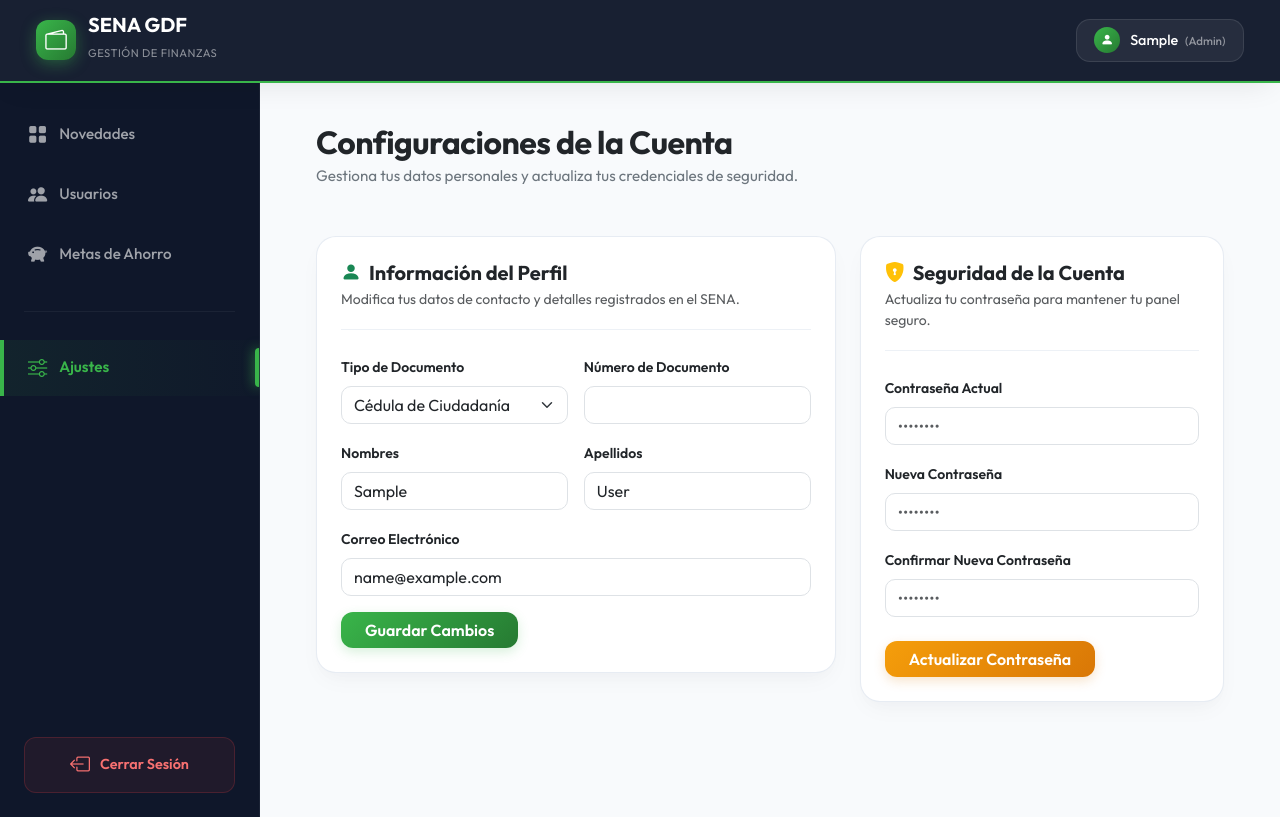
After one commit to majitohenaom/proyecto-django---lilli, a Django app: page /dashboard/configuraciones/ in a window 1280 px wide. The commit adds this page. Run offline with Django 5.2, Linux system fonts and the light colour scheme; the visitor is signed in with stand-in values (Sample User, id 1); data that the repository does not hold is empty.

Commit message:
septimo commit - configuraciones funcional

```diff
--- a/sena/templates/base_dashboard.html
+++ b/sena/templates/base_dashboard.html
@@ -368,13 +368,11 @@
                 <i class="bi bi-piggy-bank-fill"></i>
                 <span>Metas de Ahorro</span>
             </a>
-            {% if rol_usuario == 'administrador' %}
             <div class="sidebar-divider"></div>
-            <a href="#" class="sidebar-menu-link {% if active_tab == 'ajustes' %}active{% endif %}">
+            <a href="{% url 'configuraciones' %}" class="sidebar-menu-link {% if active_tab == 'configuraciones' %}active{% endif %}">
                 <i class="bi bi-sliders"></i>
                 <span>Ajustes</span>
             </a>
-            {% endif %}
         </nav>
 
         <!-- Sidebar Footer con Boton de Cerrar Sesion -->
--- /dev/null
+++ b/sena/templates/configuraciones.html
@@ -0,0 +1,133 @@
+{% extends 'base_dashboard.html' %}
+
+{% block title %}Ajustes - SENA GDF{% endblock %}
+
+{% block extra_css %}
+<style>
+    .config-card {
+        border: none;
+        border-radius: 20px;
+        background-color: white;
+        box-shadow: var(--card-shadow);
+        border: 1px solid rgba(226, 232, 240, 0.8);
+        transition: transform 0.3s cubic-bezier(0.16, 1, 0.3, 1), box-shadow 0.3s cubic-bezier(0.16, 1, 0.3, 1);
+    }
+
+    .config-card:hover {
+        box-shadow: var(--card-shadow-hover);
+    }
+
+    .form-control:focus, .form-select:focus {
+        border-color: var(--sena-primary) !important;
+        box-shadow: 0 0 0 4px rgba(57, 181, 74, 0.15) !important;
+        background-color: white !important;
+    }
+
+    .config-header {
+        border-bottom: 1px solid rgba(226, 232, 240, 0.6);
+        padding-bottom: 1.2rem;
+    }
+</style>
+{% endblock %}
+
+{% block content %}
+<div class="d-flex justify-content-between align-items-center mb-5 flex-wrap gap-2">
+    <div>
+        <h2 class="fw-bold text-dark mb-1" style="letter-spacing: -0.5px;">Configuraciones de la Cuenta</h2>
+        <p class="text-secondary mb-0" style="font-size: 0.95rem;">Gestiona tus datos personales y actualiza tus credenciales de seguridad.</p>
+    </div>
+</div>
+
+<div class="row g-4">
+    <!-- Column 1: Profile Settings -->
+    <div class="col-lg-7">
+        <div class="card config-card p-4">
+            <div class="config-header mb-4">
+                <h5 class="fw-bold text-dark mb-1"><i class="bi bi-person-fill text-success me-2"></i>Información del Perfil</h5>
+                <p class="text-muted small mb-0">Modifica tus datos de contacto y detalles registrados en el SENA.</p>
+            </div>
+
+            <form method="POST">
+                {% csrf_token %}
+                <input type="hidden" name="action" value="update_profile">
+
+                <div class="row g-3 mb-3">
+                    <div class="col-md-6">
+                        <label class="form-label fw-semibold text-muted-custom small">Tipo de Documento</label>
+                        <select name="tipo_documento" class="form-select" required style="border-radius: 10px;">
+                            <option value="CC" {% if perfil.tipo_documento == 'CC' %}selected{% endif %}>Cédula de Ciudadanía</option>
+                            <option value="TI" {% if perfil.tipo_documento == 'TI' %}selected{% endif %}>Tarjeta de Identidad</option>
+                            <option value="CE" {% if perfil.tipo_documento == 'CE' %}selected{% endif %}>Cédula de Extranjería</option>
+                        </select>
+                    </div>
+                    <div class="col-md-6">
+                        <label class="form-label fw-semibold text-muted-custom small">Número de Documento</label>
+                        <input type="text" name="numero_documento" value="{{ perfil.numero_documento }}" class="form-control" required style="border-radius: 10px;">
+                    </div>
+                </div>
+
+                <div class="row g-3 mb-3">
+                    <div class="col-md-6">
+                        <label class="form-label fw-semibold text-muted-custom small">Nombres</label>
+                        <input type="text" name="primer_nombre" value="{{ user.first_name }}" class="form-control" required style="border-radius: 10px;">
+                    </div>
+                    <div class="col-md-6">
+                        <label class="form-label fw-semibold text-muted-custom small">Apellidos</label>
+                        <input type="text" name="primer_apellido" value="{{ user.last_name }}" class="form-control" required style="border-radius: 10px;">
+                    </div>
+                </div>
+
+                <div class="mb-3">
+                    <label class="form-label fw-semibold text-muted-custom small">Correo Electrónico</label>
+                    <input type="email" name="email" value="{{ user.email }}" class="form-control" required style="border-radius: 10px;">
+                </div>
+
+                {% if perfil.rol == 'aprendiz' %}
+                <div class="mb-4">
+                    <label class="form-label fw-semibold text-muted-custom small">Número de Ficha de Formación</label>
+                    <input type="text" name="numero_ficha" value="{{ perfil.numero_ficha|default:'' }}" class="form-control" style="border-radius: 10px;" placeholder="Ingresa tu número de ficha">
+                </div>
+                {% endif %}
+
+                <button type="submit" class="btn btn-success border-0 px-4 py-2.5" style="background: linear-gradient(135deg, var(--sena-primary) 0%, var(--sena-dark) 100%); border-radius: 12px; font-weight: 600; box-shadow: 0 4px 12px rgba(57,181,74,0.2) !important;">
+                    Guardar Cambios
+                </button>
+            </form>
+        </div>
+    </div>
+
+    <!-- Column 2: Password Change -->
+    <div class="col-lg-5">
+        <div class="card config-card p-4">
+            <div class="config-header mb-4">
+                <h5 class="fw-bold text-dark mb-1"><i class="bi bi-shield-lock-fill text-warning me-2"></i>Seguridad de la Cuenta</h5>
+                <p class="text-muted small mb-0">Actualiza tu contraseña para mantener tu panel seguro.</p>
+            </div>
+
+            <form method="POST">
+                {% csrf_token %}
+                <input type="hidden" name="action" value="change_password">
+
+                <div class="mb-3">
+                    <label class="form-label fw-semibold text-muted-custom small">Contraseña Actual</label>
+                    <input type="password" name="current_password" class="form-control" required placeholder="••••••••" style="border-radius: 10px;">
+                </div>
+
+                <div class="mb-3">
+                    <label class="form-label fw-semibold text-muted-custom small">Nueva Contraseña</label>
+                    <input type="password" name="new_password" class="form-control" required placeholder="••••••••" style="border-radius: 10px;">
+                </div>
+
+                <div class="mb-4">
+                    <label class="form-label fw-semibold text-muted-custom small">Confirmar Nueva Contraseña</label>
+                    <input type="password" name="confirm_password" class="form-control" required placeholder="••••••••" style="border-radius: 10px;">
+                </div>
+
+                <button type="submit" class="btn btn-warning border-0 px-4 py-2.5 text-white" style="background: linear-gradient(135deg, #f59e0b 0%, #d97706 100%); border-radius: 12px; font-weight: 600; box-shadow: 0 4px 12px rgba(217,119,6,0.2) !important;">
+                    Actualizar Contraseña
+                </button>
+            </form>
+        </div>
+    </div>
+</div>
+{% endblock %}
--- a/sena/templates/dashboard.html
+++ b/sena/templates/dashboard.html
@@ -104,7 +104,7 @@
             </div>
             <h5 class="fw-bold mb-2 text-dark">Mi Perfil</h5>
             <p class="text-secondary small mb-4 flex-grow-1" style="line-height: 1.5;">Configura los detalles de tu cuenta de usuario, cambia tu contraseña y actualiza la información del perfil del SENA.</p>
-            <a href="#" class="btn premium-btn w-100 py-2.5 text-white d-flex align-items-center justify-content-center gap-2" style="background: linear-gradient(135deg, #64748b 0%, #475569 100%); box-shadow: 0 4px 12px rgba(71, 85, 105, 0.2);">
+            <a href="{% url 'configuraciones' %}" class="btn premium-btn w-100 py-2.5 text-white d-flex align-items-center justify-content-center gap-2" style="background: linear-gradient(135deg, #64748b 0%, #475569 100%); box-shadow: 0 4px 12px rgba(71, 85, 105, 0.2);">
                 <span>Editar Perfil</span>
                 <i class="bi bi-arrow-right"></i>
             </a>
--- a/sena/urls.py
+++ b/sena/urls.py
@@ -14,5 +14,6 @@ urlpatterns = [
     path('dashboard/metas/actualizar/<int:meta_id>/', views.actualizar_progreso_meta, name='actualizar_progreso_meta'),
     path('dashboard/metas/editar/<int:meta_id>/', views.editar_meta, name='editar_meta'),
     path('dashboard/metas/eliminar/<int:meta_id>/', views.eliminar_meta, name='eliminar_meta'),
+    path('dashboard/configuraciones/', views.configuraciones_view, name='configuraciones'),
     path('logout/', views.logout_view, name='logout'),
 ]
--- a/sena/views.py
+++ b/sena/views.py
@@ -1,5 +1,5 @@
 from django.shortcuts import render, redirect
-from django.contrib.auth import authenticate, login, logout
+from django.contrib.auth import authenticate, login, logout, update_session_auth_hash
 from django.contrib.auth.models import User
 from django.contrib import messages
 from django.db.models import Q
@@ -306,6 +306,70 @@ def eliminar_usuario(request, perfil_id):
     return redirect('usuarios')
 
 
+@login_required
+def configuraciones_view(request):
+    rol_usuario = obtener_rol_usuario(request.user)
+    perfil = getattr(request.user, 'perfil', None)
+
+    if request.method == 'POST':
+        action = request.POST.get('action')
+
+        if action == 'update_profile':
+            tipo_documento = request.POST.get('tipo_documento')
+            numero_documento = request.POST.get('numero_documento')
+            primer_nombre = request.POST.get('primer_nombre')
+            primer_apellido = request.POST.get('primer_apellido')
+            email = request.POST.get('email')
+            numero_ficha = request.POST.get('numero_ficha', '')
+
+            # Validation for duplicate document number
+            if perfil and numero_documento != perfil.numero_documento:
+                if User.objects.filter(username=numero_documento).exclude(id=request.user.id).exists() or Perfil.objects.filter(numero_documento=numero_documento).exclude(user_id=request.user.id).exists():
+                    messages.error(request, 'El número de documento ya está registrado por otro usuario.')
+                    return redirect('configuraciones')
+
+            request.user.username = numero_documento
+            request.user.first_name = primer_nombre.strip()
+            request.user.last_name = primer_apellido.strip()
+            request.user.email = email
+            request.user.save()
+
+            if perfil:
+                perfil.tipo_documento = tipo_documento
+                perfil.numero_documento = numero_documento
+                perfil.numero_ficha = numero_ficha if numero_ficha and perfil.rol == 'aprendiz' else None
+                perfil.save()
+
+            messages.success(request, 'Perfil actualizado correctamente.')
+            return redirect('configuraciones')
+
+        elif action == 'change_password':
+            current_password = request.POST.get('current_password')
+            new_password = request.POST.get('new_password')
+            confirm_password = request.POST.get('confirm_password')
+
+            if not request.user.check_password(current_password):
+                messages.error(request, 'La contraseña actual es incorrecta.')
+                return redirect('configuraciones')
+
+            if new_password != confirm_password:
+                messages.error(request, 'Las nuevas contraseñas no coinciden.')
+                return redirect('configuraciones')
+
+            request.user.set_password(new_password)
+            request.user.save()
+            update_session_auth_hash(request, request.user)  # Keep the user logged in
+            messages.success(request, 'Contraseña cambiada exitosamente.')
+            return redirect('configuraciones')
+
+    context = {
+        'active_tab': 'configuraciones',
+        'rol_usuario': rol_usuario,
+        'perfil': perfil
+    }
+    return render(request, 'configuraciones.html', context)
+
+
 def logout_view(request):
     logout(request)
     return redirect('login')
```
